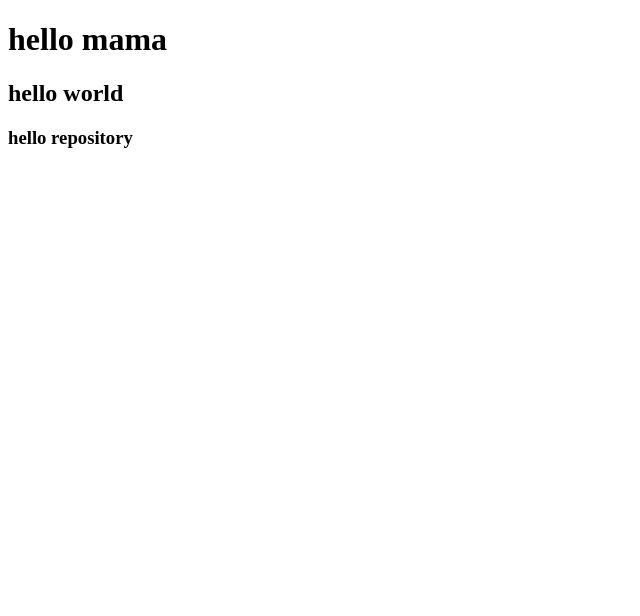
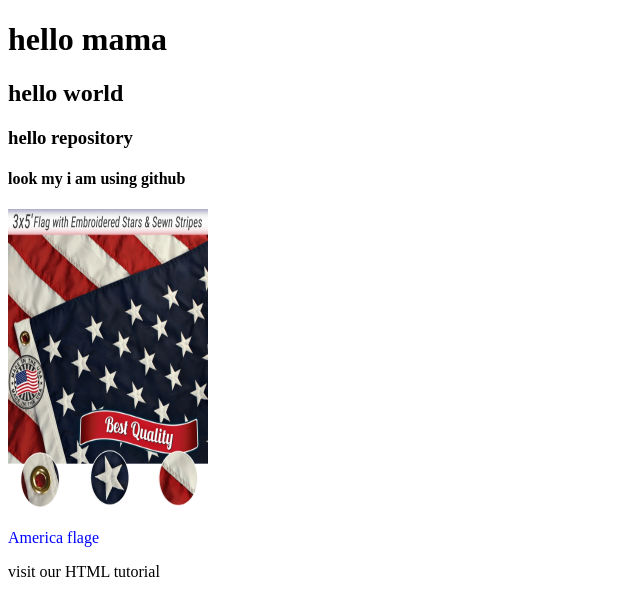
Before and after one commit to Giash496/my-first-web, a plain HTML site: page index.html in a window 1280 px wide. Shown: the whole page, without its empty margins (0-640 px from the left). Drawn offline with Linux system fonts and the light colour scheme.

Commit message:
flage.png

```diff
--- a/index.html
+++ b/index.html
@@ -9,5 +9,10 @@
    <h1>hello mama </h1>
    <h2>hello world</h2>
    <h3>hello repository</h3>
+   <h4>look my i am using github</h4>
+   <p><img src="flage.png" width="200px" height="300"></p>
+    <p style="color: blue;">America flage</p>
+      <a
+        hrel="https://www.w3schools.com/html/">visit our HTML tutorial</a>
 </body>
 </html>
```
Also changed, not shown: flage.png (added), 1 other file.
